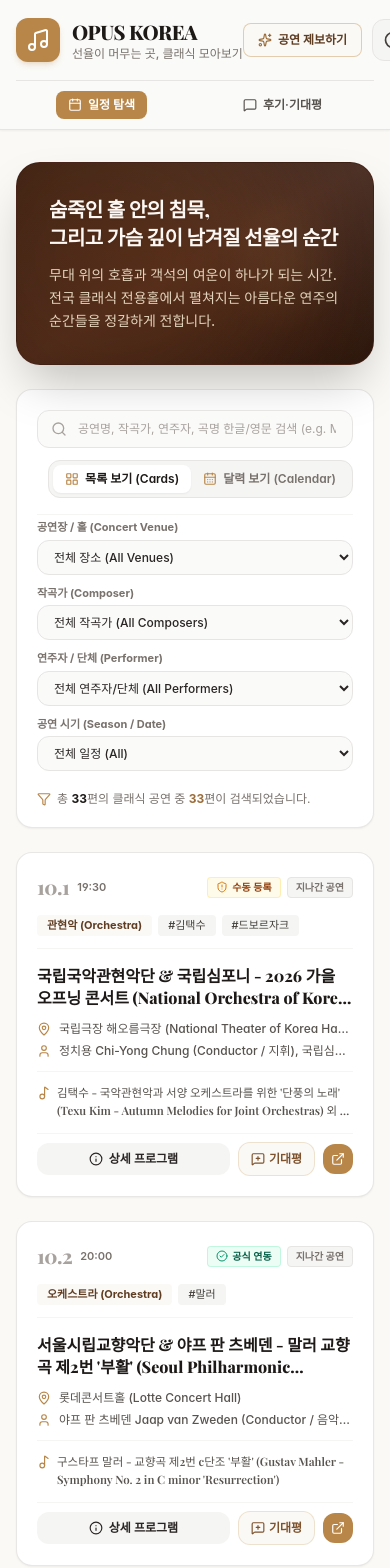
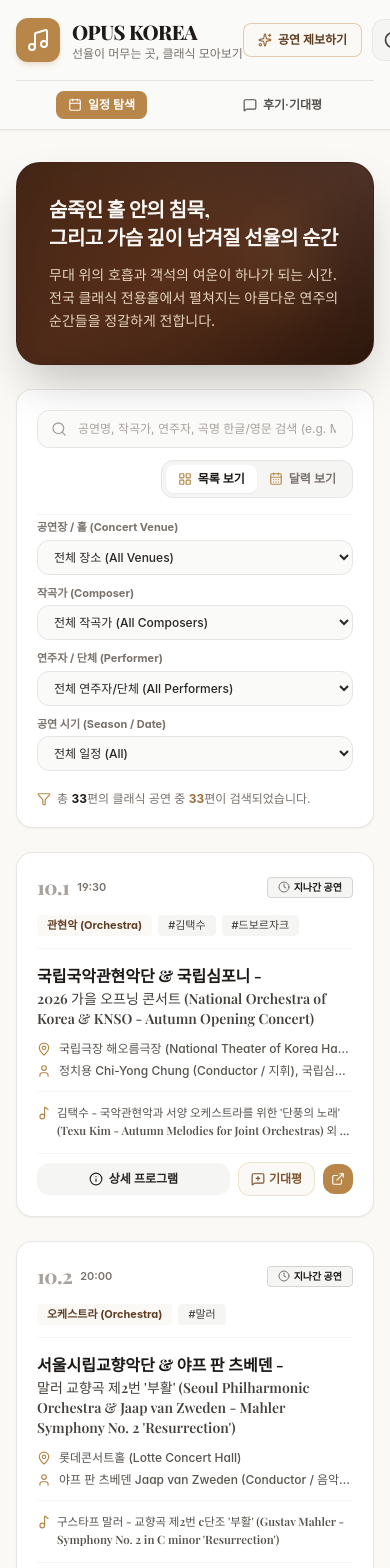
Before and after one commit to purple-found/cc, a React (Vite) app: page / in a window 390 px wide. Shown: the top 1568 px of the page. Built offline with nearby package versions, Linux system fonts and the light colour scheme; a web font is replaced by a local one.

Commit message:
feat: align copyright start point with music icon, break title after '-', style past/booking badges, remove crawling source badges, and clean viewmode button labels

```diff
--- a/src/components/ConcertCard.jsx
+++ b/src/components/ConcertCard.jsx
@@ -30,29 +30,22 @@ export default function ConcertCard({ concert, onSelect, onOpenReview }) {
 
           {/* Status Badges */}
           <div className="flex items-center gap-1.5 flex-nowrap shrink-0">
-            {isBlocked ? (
-              <span className="inline-flex items-center gap-1 px-2 py-0.5 rounded text-[10px] font-semibold bg-amber-50 dark:bg-amber-950/60 text-amber-800 dark:text-amber-300 border border-amber-200/60 dark:border-amber-900/60 shrink-0">
-                <ShieldAlert className="w-3 h-3 text-amber-600 dark:text-amber-400" />
-                <span>수동 등록</span>
-              </span>
-            ) : (
-              <span className="inline-flex items-center gap-1 px-2 py-0.5 rounded text-[10px] font-semibold bg-emerald-50 dark:bg-emerald-950/60 text-emerald-800 dark:text-emerald-300 border border-emerald-200/60 dark:border-emerald-900/60 shrink-0">
-                <CheckCircle2 className="w-3 h-3 text-emerald-600 dark:text-emerald-400" />
-                <span>공식 연동</span>
-              </span>
-            )}
-
             {displayStatus && (
-              <span className={`px-2 py-0.5 rounded text-[10px] font-bold shrink-0 ${
+              <span className={`inline-flex items-center gap-1 px-2.5 py-0.5 rounded text-[10px] font-bold shrink-0 ${
                 displayStatus === '지나간 공연'
-                  ? 'bg-stone-100 dark:bg-hall-800 text-stone-500 dark:text-stone-400 border border-stone-200 dark:border-hall-700'
+                  ? 'bg-stone-100 dark:bg-stone-200 text-stone-900 border border-stone-300'
                   : displayStatus === '매진'
                   ? 'bg-rose-100 dark:bg-rose-950/60 text-rose-800 dark:text-rose-300 border border-rose-200/60 dark:border-rose-900/60'
                   : displayStatus === '매진임박'
                   ? 'bg-orange-100 dark:bg-orange-950/60 text-orange-800 dark:text-orange-300 border border-orange-200/60 dark:border-orange-900/60'
-                  : 'bg-teal-50 dark:bg-teal-950/60 text-teal-800 dark:text-teal-300 border border-teal-200/60 dark:border-teal-900/60'
+                  : 'bg-emerald-50 dark:bg-emerald-950/40 text-emerald-800 dark:text-emerald-300 border border-emerald-200/70 dark:border-emerald-800/60'
               }`}>
-                {displayStatus}
+                {displayStatus === '지나간 공연' ? (
+                  <Clock className="w-3 h-3 text-stone-500 shrink-0" />
+                ) : displayStatus === '예매중' ? (
+                  <CheckCircle2 className="w-3 h-3 text-emerald-500 shrink-0" />
+                ) : null}
+                <span>{displayStatus}</span>
               </span>
             )}
           </div>
@@ -77,12 +70,40 @@ export default function ConcertCard({ concert, onSelect, onOpenReview }) {
       {/* Main Content Body */}
       <div className="space-y-3 flex-1 flex flex-col justify-between">
         <div>
-          {/* Title */}
+          {/* Title: Break line after '-' */}
           <h3
             onClick={() => onSelect(concert)}
-            className="font-serif font-bold text-base md:text-lg text-stone-900 dark:text-stone-50 line-clamp-2 hover:text-concert-600 dark:hover:text-concert-400 cursor-pointer transition-colors leading-snug"
+            className="font-serif font-bold text-base md:text-lg text-stone-900 dark:text-stone-50 hover:text-concert-600 dark:hover:text-concert-400 cursor-pointer transition-colors leading-snug"
           >
-            {concert.title}
+            {(() => {
+              const dashIdx = concert.title.indexOf(' - ');
+              if (dashIdx !== -1) {
+                const part1 = concert.title.substring(0, dashIdx);
+                const part2 = concert.title.substring(dashIdx + 3);
+                return (
+                  <>
+                    <span className="block">{part1} -</span>
+                    <span className="block text-sm md:text-base font-medium text-stone-700 dark:text-stone-200 mt-0.5 line-clamp-2">
+                      {part2}
+                    </span>
+                  </>
+                );
+              }
+              const singleDashIdx = concert.title.indexOf('-');
+              if (singleDashIdx !== -1 && singleDashIdx > 0 && singleDashIdx < concert.title.length - 1) {
+                const part1 = concert.title.substring(0, singleDashIdx);
+                const part2 = concert.title.substring(singleDashIdx + 1).trim();
+                return (
+                  <>
+                    <span className="block">{part1} -</span>
+                    <span className="block text-sm md:text-base font-medium text-stone-700 dark:text-stone-200 mt-0.5 line-clamp-2">
+                      {part2}
+                    </span>
+                  </>
+                );
+              }
+              return <span className="line-clamp-2">{concert.title}</span>;
+            })()}
           </h3>
 
           {/* Details: Venue & Performers */}
--- a/src/components/ConcertDetailModal.jsx
+++ b/src/components/ConcertDetailModal.jsx
@@ -1,5 +1,5 @@
 import React, { useEffect } from 'react';
-import { X, Calendar, MapPin, User, Music, Tag, ExternalLink, MessageSquarePlus, ShieldAlert, CheckCircle2 } from 'lucide-react';
+import { X, Calendar, MapPin, User, Music, Tag, ExternalLink, MessageSquarePlus, ShieldAlert, CheckCircle2, Clock } from 'lucide-react';
 import { formatKoreanDate, getDisplayStatus, isPastConcert } from '../utils/parser.js';
 
 export default function ConcertDetailModal({ concert, onClose, onOpenReview, relatedPosts }) {
@@ -44,33 +44,57 @@ export default function ConcertDetailModal({ concert, onClose, onOpenReview, rel
           {/* Title & Badges */}
           <div className="space-y-3 pr-10">
             <div className="flex items-center gap-2 flex-wrap">
-              {concert.crawlerBlocked ? (
-                <span className="flex items-center gap-1 px-2.5 py-1 rounded-full text-xs font-semibold bg-amber-950/80 text-amber-300 border border-amber-500/30">
-                  <ShieldAlert className="w-3.5 h-3.5" />
-                  <span>수동 등록 공연</span>
-                </span>
-              ) : (
-                <span className="flex items-center gap-1 px-2.5 py-1 rounded-full text-xs font-semibold bg-emerald-950/80 text-emerald-300 border border-emerald-500/30">
-                  <CheckCircle2 className="w-3.5 h-3.5" />
-                  <span>공식 전산 연동</span>
-                </span>
-              )}
               <span className="px-2.5 py-1 rounded-full text-xs font-bold bg-concert-500 text-white">
                 {concert.performerType}
               </span>
               {displayStatus && (
-                <span className={`px-2.5 py-1 rounded-full text-xs font-bold ${
+                <span className={`inline-flex items-center gap-1.5 px-3 py-1 rounded-full text-xs font-bold ${
                   displayStatus === '지나간 공연'
-                    ? 'bg-stone-800 text-stone-300 border border-stone-700'
+                    ? 'bg-stone-200 text-stone-900 border border-stone-300'
+                    : displayStatus === '예매중'
+                    ? 'bg-emerald-950/70 text-emerald-300 border border-emerald-500/40'
                     : 'bg-stone-800 text-concert-300 border border-concert-500/30'
                 }`}>
-                  {displayStatus}
+                  {displayStatus === '지나간 공연' ? (
+                    <Clock className="w-3.5 h-3.5 text-stone-600 shrink-0" />
+                  ) : displayStatus === '예매중' ? (
+                    <CheckCircle2 className="w-3.5 h-3.5 text-emerald-400 shrink-0" />
+                  ) : null}
+                  <span>{displayStatus}</span>
                 </span>
               )}
             </div>
 
             <h2 className="font-serif font-bold text-xl sm:text-2xl text-white leading-snug">
-              {concert.title}
+              {(() => {
+                const dashIdx = concert.title.indexOf(' - ');
+                if (dashIdx !== -1) {
+                  const part1 = concert.title.substring(0, dashIdx);
+                  const part2 = concert.title.substring(dashIdx + 3);
+                  return (
+                    <>
+                      <span className="block">{part1} -</span>
+                      <span className="block text-lg sm:text-xl font-medium text-stone-200 mt-1">
+                        {part2}
+                      </span>
+                    </>
+                  );
+                }
+                const singleDashIdx = concert.title.indexOf('-');
+                if (singleDashIdx !== -1 && singleDashIdx > 0 && singleDashIdx < concert.title.length - 1) {
+                  const part1 = concert.title.substring(0, singleDashIdx);
+                  const part2 = concert.title.substring(singleDashIdx + 1).trim();
+                  return (
+                    <>
+                      <span className="block">{part1} -</span>
+                      <span className="block text-lg sm:text-xl font-medium text-stone-200 mt-1">
+                        {part2}
+                      </span>
+                    </>
+                  );
+                }
+                return concert.title;
+              })()}
             </h2>
           </div>
         </div>
--- a/src/components/FilterBar.jsx
+++ b/src/components/FilterBar.jsx
@@ -115,7 +115,7 @@ export default function FilterBar({
               }`}
             >
               <LayoutGrid className="w-3.5 h-3.5 text-concert-500" />
-              <span className="shrink-0">목록 보기 (Cards)</span>
+              <span className="shrink-0">목록 보기</span>
             </button>
 
             <button
@@ -127,7 +127,7 @@ export default function FilterBar({
               }`}
             >
               <CalendarDays className="w-3.5 h-3.5 text-concert-500" />
-              <span className="shrink-0">달력 보기 (Calendar)</span>
+              <span className="shrink-0">달력 보기</span>
             </button>
           </div>
         </div>
--- a/src/components/Footer.jsx
+++ b/src/components/Footer.jsx
@@ -5,7 +5,9 @@ export default function Footer({ onOpenAdminAuth }) {
   return (
     <footer className="mt-20 border-t border-stone-200 dark:border-hall-800 bg-white/60 dark:bg-hall-950/60 backdrop-blur-sm py-12 transition-colors">
       <div className="max-w-7xl mx-auto px-4 sm:px-6 lg:px-8">
-        <div className="flex flex-col md:flex-row items-center justify-between gap-6">
+        <div className="flex flex-col gap-6">
+          {/* Top row: Brand */}
+          <div className="flex items-center justify-between">
             {/* Logo & Brand (Scaled to 80% size for refined footer proportion) */}
             <div className="flex items-center gap-2.5">
               <div className="w-9 h-9 rounded-lg bg-concert-500 text-white flex items-center justify-center shadow-md shadow-concert-500/20 shrink-0">
@@ -23,9 +25,7 @@ export default function Footer({ onOpenAdminAuth }) {
               </div>
             </div>
 
-          <div className="flex items-center gap-3 text-xs text-stone-400 dark:text-stone-500 md:ml-auto md:pl-16">
-            <span className="tracking-tight">© 2026 OPUS KOREA. 모든 음악의 울림과 함께합니다.</span>
-            {/* Hidden admin access trigger */}
+            {/* Hidden admin access trigger on far right */}
             <button
               onClick={onOpenAdminAuth}
               className="p-1 text-stone-300 hover:text-stone-500 dark:text-hall-700 dark:hover:text-hall-400 transition-colors rounded opacity-40 hover:opacity-100 focus:outline-none shrink-0"
@@ -35,6 +35,11 @@ export default function Footer({ onOpenAdminAuth }) {
               <Shield className="w-3.5 h-3.5" />
             </button>
           </div>
+
+          {/* Bottom row: Copyright aligned perfectly with top music icon's starting point */}
+          <div className="text-xs text-stone-400 dark:text-stone-500 tracking-tight">
+            <span>© 2026 OPUS KOREA. 모든 음악의 울림과 함께합니다.</span>
+          </div>
         </div>
       </div>
     </footer>
```
Lines whose indentation alone changed are shown as unchanged.
